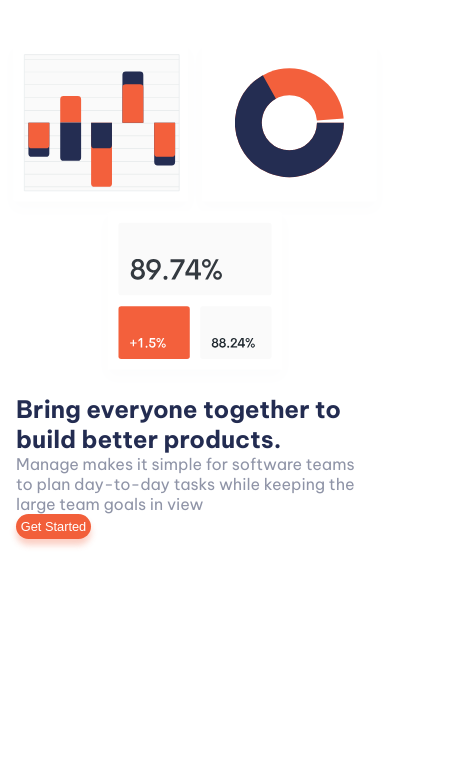
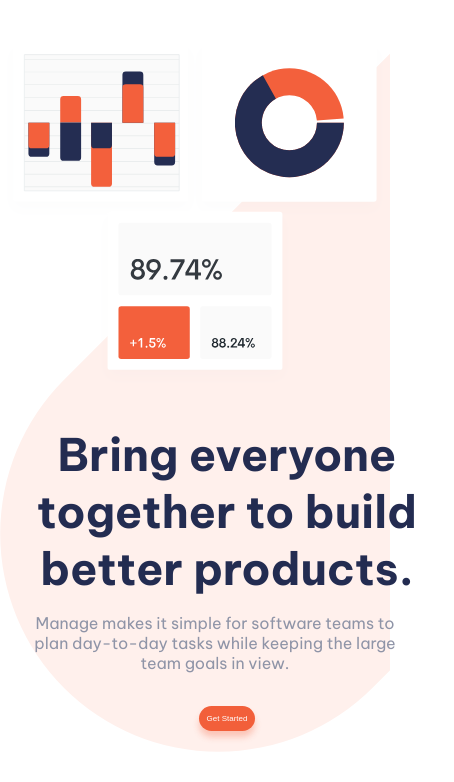
Before and after one commit to danyospina02/entregaFinalFront, a plain HTML site: page index.html in a window 390 px wide. Shown: the part 62-844 px from the top of the page, 454 px wide, since content can reach past the window. Drawn offline with Linux system fonts and the light colour scheme.

Commit message:
queda listo el banner, revisar responsive

```diff
--- a/css/style.css
+++ b/css/style.css
@@ -11,6 +11,7 @@ body {
 .background1{
     background-image: url("../img/bg-tablet-pattern.svg");
     z-index: -1;
+    width: 100%;
 }
 
 /* Header */
@@ -71,7 +72,7 @@ a:visited{
 
 .dropDown{
     display: none;
-    position: fixed;
+
 }
 
 .dropDownContent{
@@ -103,10 +104,10 @@ a:visited{
 .btnGetStarted button {
     background-color: rgb(242, 95, 58);
     border-radius: 1rem;
-    padding: 0.3rem;
+    padding: 0.6rem;
     color: #FFF;
-    font-weight: 500;
-    font-size: 0.8rem;
+    font-weight: 400;
+    font-size: 0.5rem;
     box-shadow: 0px 6px 6px 0px rgba(242, 95, 58, 0.3);
     border: rgb(143, 148, 167);
     cursor: pointer;
@@ -124,44 +125,54 @@ a:visited{
 }
 
 .bannerLeft {
-    width: 50%;
+    width: 40%;
     display: flex;
     flex-direction: column;
     align-items: flex-start;
-    justify-content: space-between;
-    margin-left: 1rem;
+    padding: 2rem 2rem 0.5rem 1rem;
 
 }
 
 .bannerLeft h1 {
     color: rgb(35, 44, 81);
-    padding-right: 4rem;
-    font-weight: 700px;
+    font-size: 2.8rem;
+    font-weight: 700;
+    margin-bottom: 1rem;
+
 }
 
 .bannerLeft p{
     color:rgb(143, 148, 167);
-    padding-right: 2rem ;
+    font-size: 1rem;
+    font-weight: 400;
+    margin: 0 1.5rem 2rem 0;
+
+
 }
 
 .bannerLeft div button {
     background-color: rgb(242, 95, 58);
     border-radius: 1rem;
-    padding: 0.3rem;
+    padding: 0.5rem;
     color: #FFF;
-    font-weight: 500;
-    font-size: 0.8rem;
+    font-weight: 400;
+    font-size: 0.5rem;
     box-shadow: 0px 6px 6px 0px rgba(242, 95, 58, 0.3);
     border: rgb(143, 148, 167);
     cursor: pointer;
+
 }
 
 .bannerRigth {
-    width: 50%;
-    height: 100%;
+    width: 60%;
+
 }
 /* Media queries*/
 @media (max-width: 760px) {
+
+    .background1 {
+        width: 100%;
+    }
 
     .container {
         display: flex;
@@ -200,6 +211,11 @@ a:visited{
 
     .bannerLeft {
         width: 100%;
+        display: flex;
+        align-items: center;
+        align-content: center;
+        text-align: center;
+        padding: 2rem;
     }
 
     .bannerRigth {
--- a/index.html
+++ b/index.html
@@ -46,7 +46,7 @@
             <button>Get Started</button>
         </div>
         </div>
-        </div>
+
 
 
     </header>
@@ -61,7 +61,7 @@
             <p>
                 Manage makes it simple for software teams
                 to plan day-to-day tasks while keeping the
-                large team goals in view
+                large team goals in view.
             </p>
             <div>
                 <button>Get Started</button>
@@ -74,8 +74,8 @@
 
 
     </section>
-   </div>
 
+</div>
 
 
 
```
